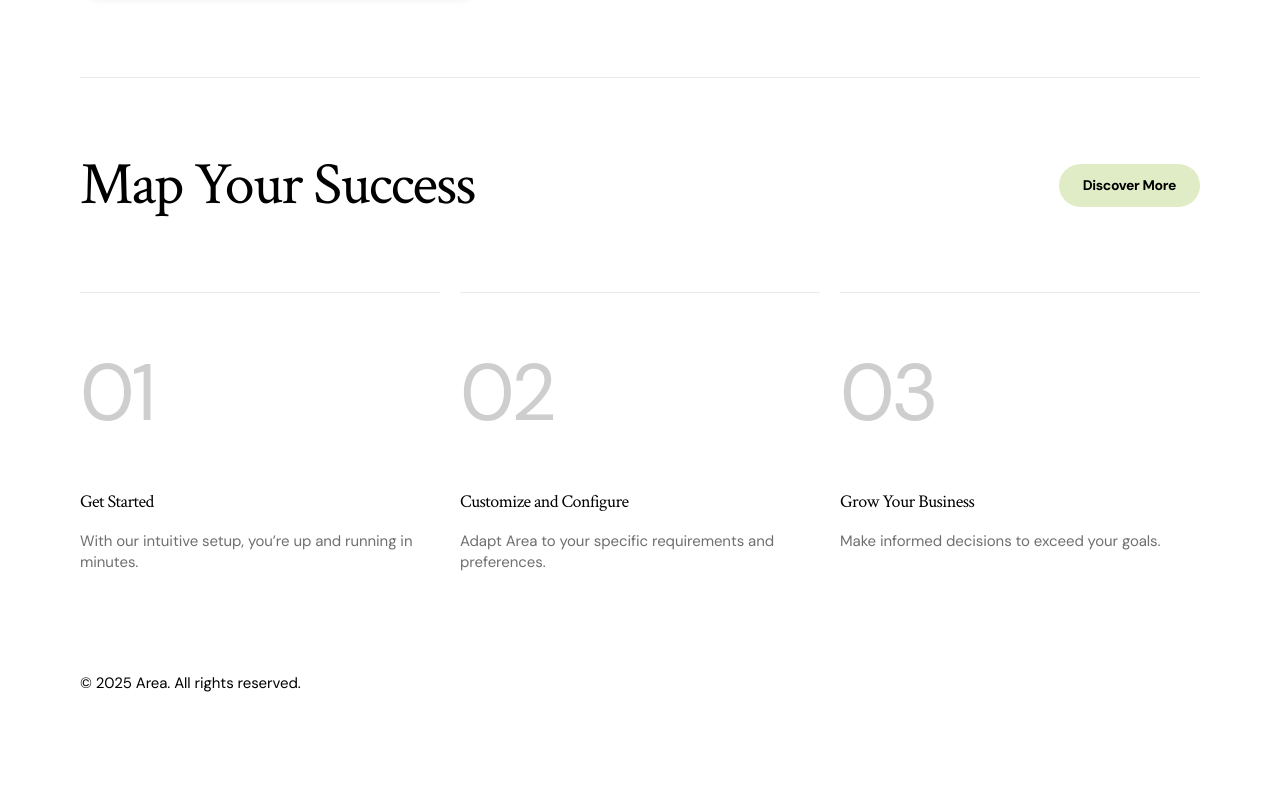
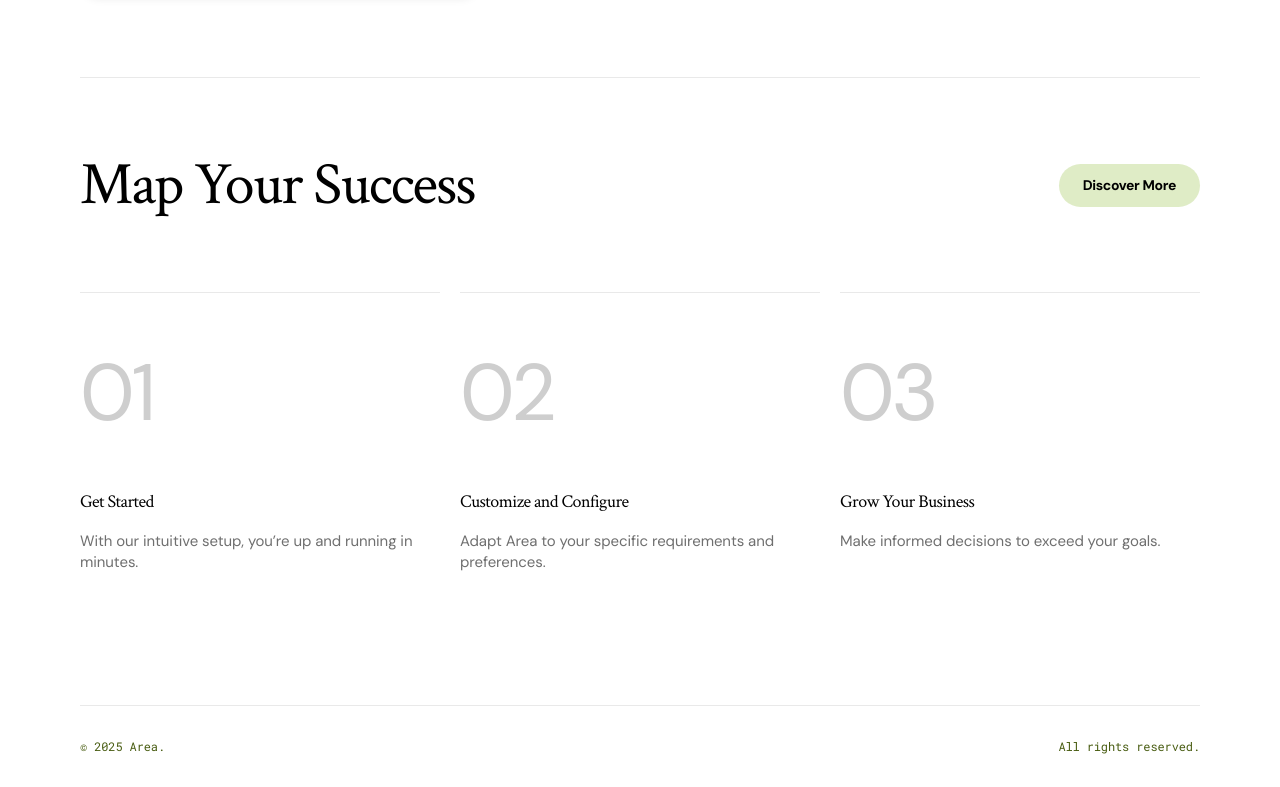
Before and after one commit to sophiatheofanidou/atcom-frontend-assignment, a website: page index.html in a window 1280 px wide. Shown: the part 2166-2953 px from the top of the page. Before the commit the page ends 2860 px from the top, so only its background shows below. Drawn offline with nearby package versions, Linux system fonts and the light colour scheme; a web font is replaced by a local one.

Commit message:
style: add basic footer styling

```diff
--- a/index.html
+++ b/index.html
@@ -205,7 +205,6 @@
             <div class="specs">
               <div class="specs__table-wrapper">
                 <table class="specs__table">
-
                   <caption class="sr-only">
                     Comparison table of Area, WebSurge, and HyperView
                     specifications.
@@ -517,7 +516,12 @@
 
     <footer class="site-footer">
       <div class="container site-footer__inner">
-        <p class="site-footer__text">© 2025 Area. All rights reserved.</p>
+        <div class="site-footer__divider" aria-hidden="true"></div>
+
+        <p class="site-footer__text">
+          <span class="site-footer__left">© 2025 Area.</span>
+          <span class="site-footer__right">All rights reserved.</span>
+        </p>
       </div>
     </footer>
 
--- a/src/scss/_typography.scss
+++ b/src/scss/_typography.scss
@@ -162,3 +162,33 @@ p {
   font-weight: $font-weight-step-number;
   color: $color-border-subtle; // γκρι αριθμοί όπως στο Figma
 }
+
+/* =====================================================
+   Footer
+   ===================================================== */
+
+.site-footer__inner {
+  padding-block: $space-xl; /* 32px */
+}
+
+/* Divider should match other section dividers: full width inside container */
+.site-footer__divider {
+  height: 1px;
+  background-color: $color-border-subtle;
+  margin: 0 0 $space-xl 0; /* 32px bottom only */
+}
+
+.site-footer__text {
+  display: flex;
+  justify-content: space-between;
+  align-items: center;
+
+  margin: 0;
+
+  font-family: $font-family-meta;   /* Roboto Mono */
+  font-size: $font-size-meta;       /* 12px */
+  line-height: $line-height-meta;
+  letter-spacing: $letter-spacing-meta;
+
+  color: $color-primary-accent;     /* green */
+}
```
Also changed, not shown: dist/css/main.css.
